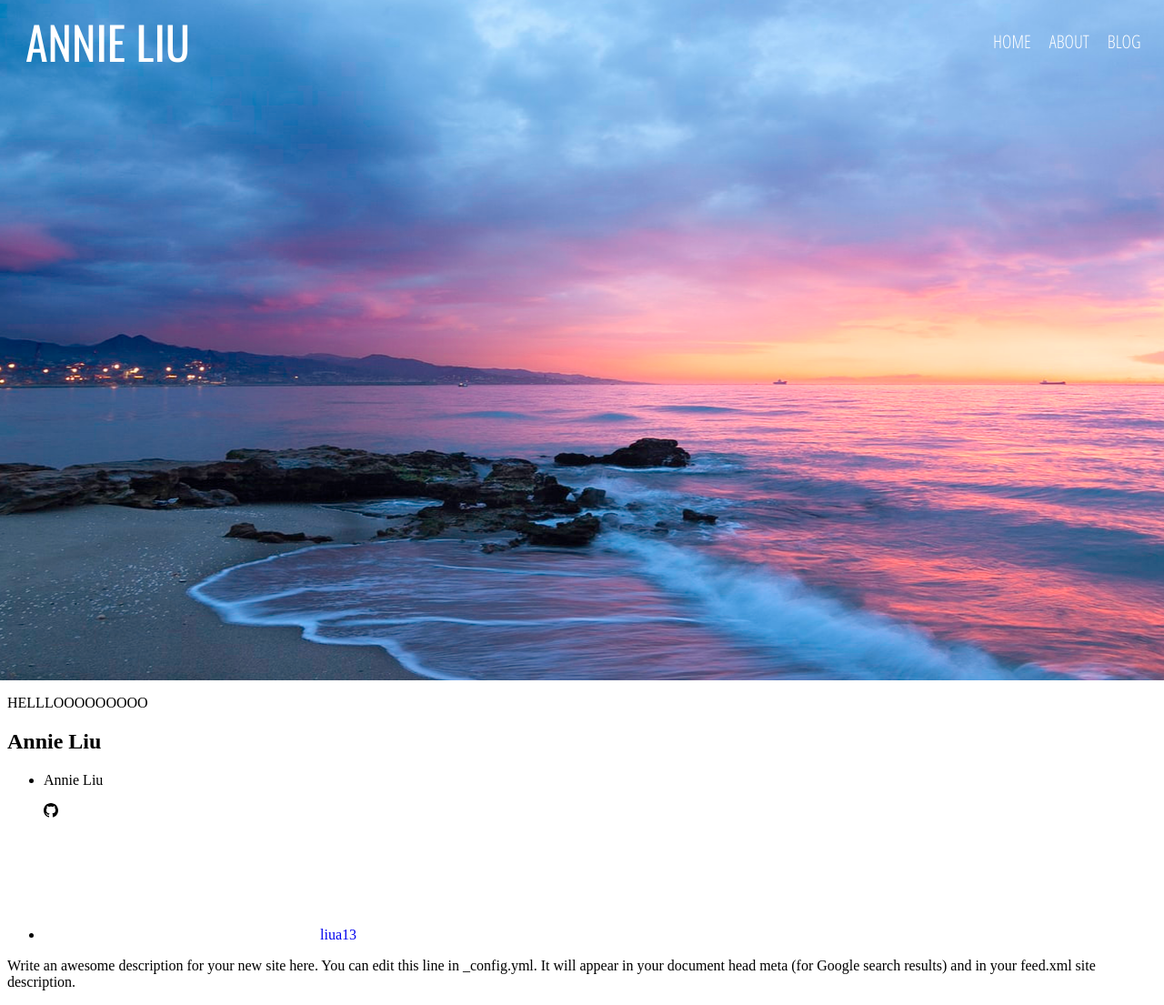
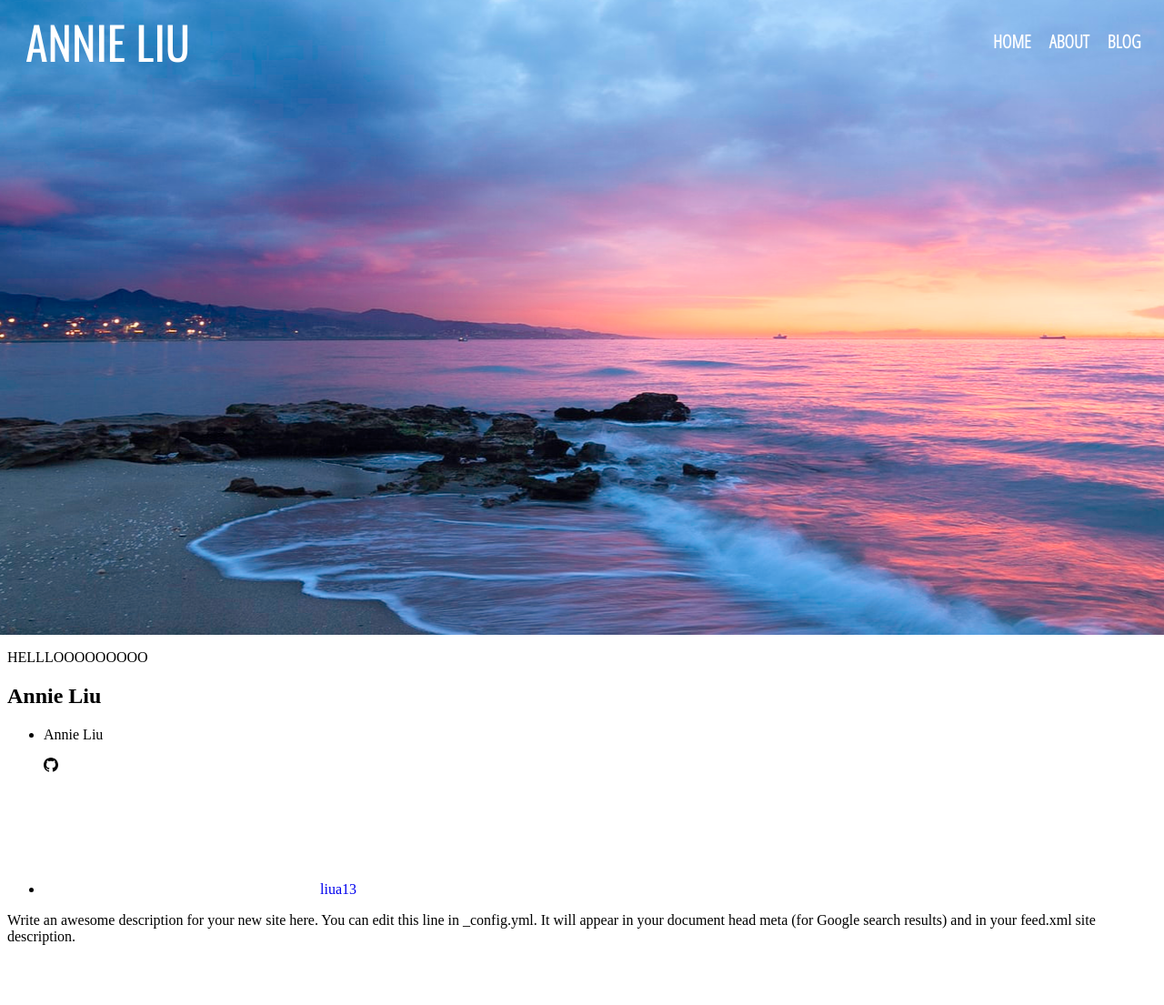
Before and after one commit to liua13/Blog, a Jekyll site: the page built from index.markdown, in a window 1280 px wide. Shown: the whole page at 91% size. Built offline with Jekyll 4.4.1, drawn with Linux system fonts in a browser that asks for light colours; nearby versions of some CDN libraries; after the commit the page ends 1055 px from its top, so only the background shows below that.

Commit message:
updated home

```diff
--- a/assets/SCSS/main.scss
+++ b/assets/SCSS/main.scss
@@ -20,10 +20,10 @@ a{
 	background-repeat: no-repeat;
 	background-attachment: fixed;
 	background-position: center;
-	min-height: 1000px;
+	height: 1000px;
 	width: 105%;
 	padding: 0;
-	margin: -350px 0px 0px -10px;
+	margin: -400px 0px 0px -10px;
 }
 
 // *** nav bar ***
@@ -53,6 +53,7 @@ a{
 
 .page-link {
 	color: white;
+	font-weight: bold;
 }
 
 // if browser is big
```
